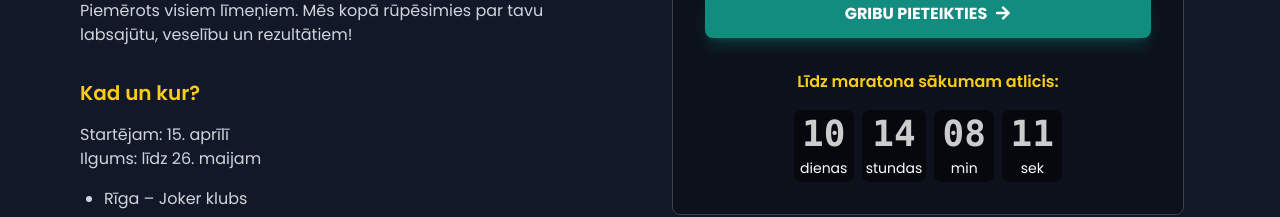
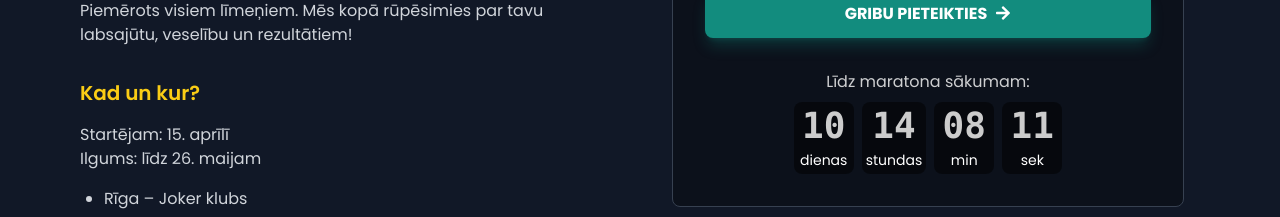
Before and after one commit to Kizenbahs/batutufitness.lv, a React (Vite) app: page /marathon in a window 1280 px wide. Shown: the part 709-926 px from the top of the page. Built offline with nearby package versions, Linux system fonts and the light colour scheme; no server answers.

Commit message:
Update marathon countdown text and styling

```diff
--- a/src/components/MarathonContactForm.tsx
+++ b/src/components/MarathonContactForm.tsx
@@ -238,8 +238,8 @@ const MarathonContactForm: React.FC<MarathonContactFormProps> = ({ language }) =
             </form>
 
             <div className="mt-8">
-              <p className="text-center text-yellow-400 font-semibold mb-4">
-                {language === 'lv' ? 'Līdz maratona sākumam atlicis:' : 'Time until marathon starts:'}
+              <p className="text-center text-white/80 mb-2">
+                {language === 'lv' ? 'Līdz maratona sākumam:' : 'Time until marathon starts:'}
               </p>
               <div className="grid auto-cols-max grid-flow-col gap-1 sm:gap-2 text-center justify-center">
                 <div className="bg-black/50 rounded-lg text-white flex flex-col p-1 min-w-[60px]">
```
